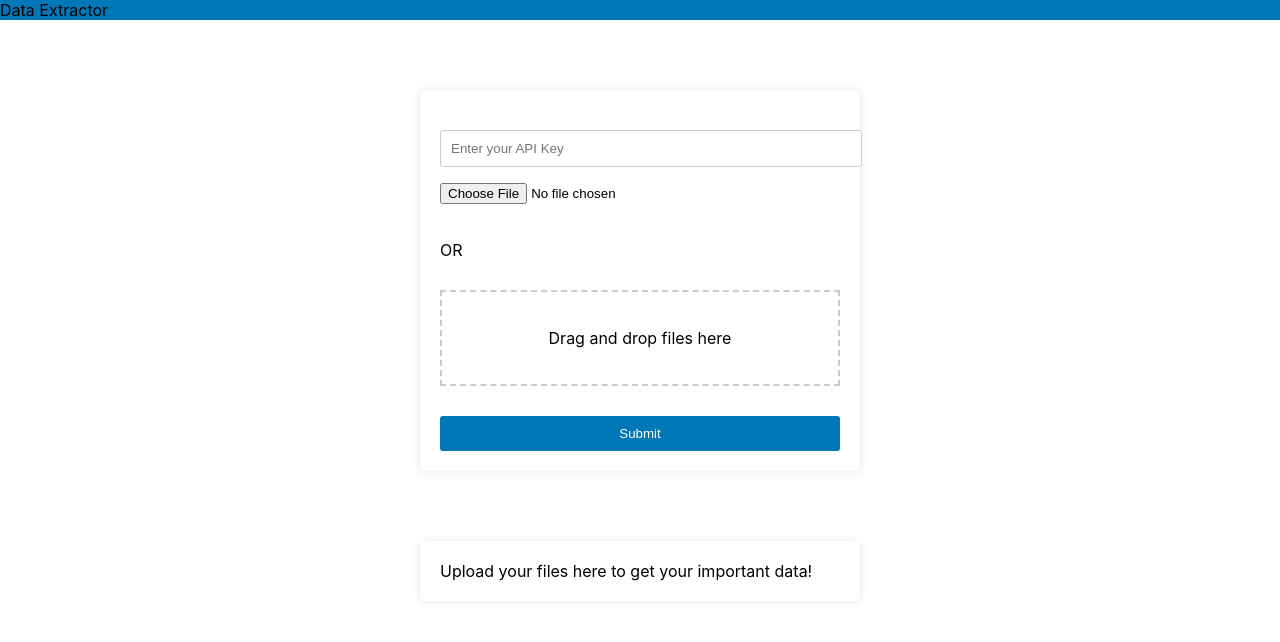
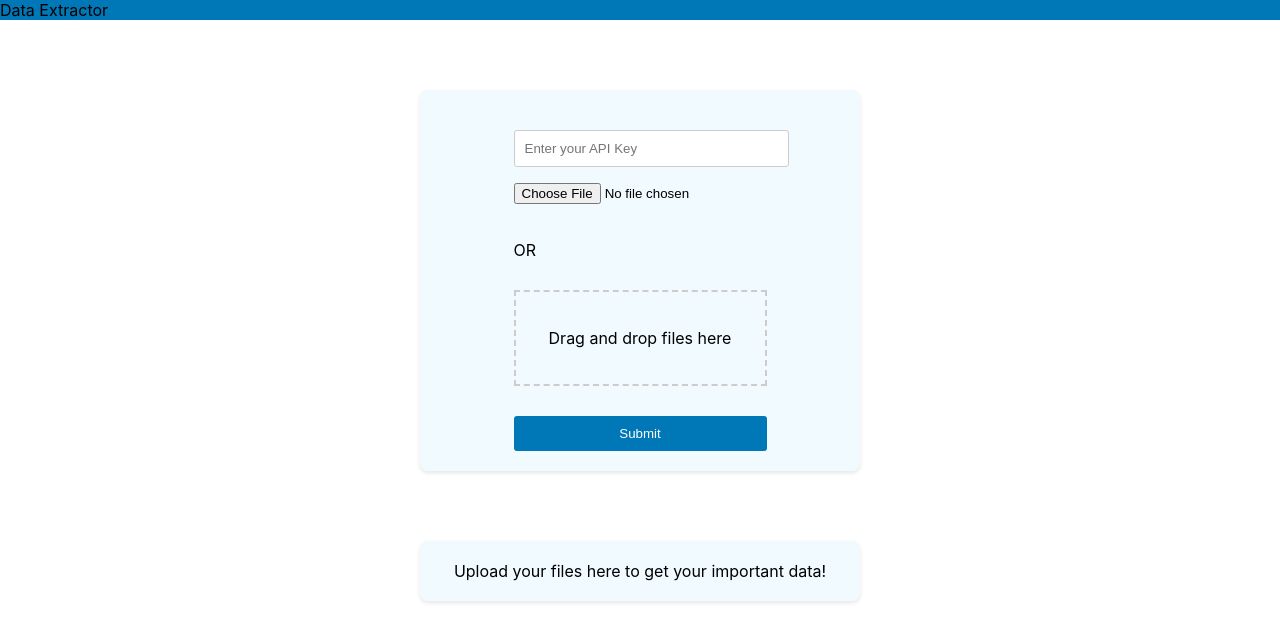
Before and after one commit to sneha-balachander/PortalPage, a React (Create React App) app: page / in a window 1280 px wide. Shown: the top 642 px of the page. Built offline with nearby package versions, Linux system fonts and the light colour scheme; the HTML template or start-up script is replaced by a standard one.

Commit message:
Download component add

```diff
--- a/src/App.js
+++ b/src/App.js
@@ -1,11 +1,17 @@
 import React, { useState } from "react";
 import NavBar from "./components/Navbar";
 import FileUpload from "./components/FileUpload";
+import FileDownload from "./components/FileDownload";
 function App() {
+  const [checkFileUpload, setcheckFileUpload] = useState(false);
+  const handleCheckFileUpload =(flag)=>{
+    setcheckFileUpload(flag);
+
+  }
   return (
     <div>
       <NavBar />
-      <FileUpload />
+      <FileUpload setFlag = {handleCheckFileUpload}/>
     </div>
   );
 }
--- /dev/null
+++ b/src/components/ExtractedData.js
@@ -0,0 +1,4 @@
+const ExtractedData = ()=>{
+
+}
+export default extractedData;
--- /dev/null
+++ b/src/components/FileDownload.css
@@ -0,0 +1,29 @@
+.container {
+    display: flex;
+    flex-direction: column;
+    align-items: center;
+    justify-content: center;
+    background-color: #f0faff;
+    padding: 20px;
+    border-radius: 8px;
+    box-shadow: 0 2px 4px rgba(0, 0, 0, 0.1);
+  }
+
+  .textContainer {
+    text-align: center;
+    margin-bottom: 20px;
+  }
+
+  .downloadButton {
+    background-color: #007bff;
+    color: #fff;
+    border: none;
+    border-radius: 4px;
+    padding: 10px 20px;
+    cursor: pointer;
+    transition: background-color 0.3s;
+  }
+
+  .downloadButton:hover {
+    background-color: #0056b3;
+  }
--- /dev/null
+++ b/src/components/FileDownload.js
@@ -0,0 +1,24 @@
+import React from "react";
+import classes from './FileDownload.css'
+const FileDownload = (props) =>{
+    const handleDownload = () => {
+        const downloadLink = document.createElement("a");
+        downloadLink.href = "Testing.txt";
+        downloadLink.download = "Updated_document.txt";
+        downloadLink.click();
+
+      };
+
+      return (
+        <div className={classes.container}>
+      <div className={classes.textContainer}>
+        <p>Here's the Updated document. Click the button to download it:</p>
+
+      </div>
+      <button className={classes.downloadButton} onClick={handleDownload}>
+        Download File
+      </button>
+    </div>
+      );
+}
+export default FileDownload;
--- a/src/components/FileUpload.js
+++ b/src/components/FileUpload.js
@@ -1,12 +1,16 @@
-import React, { useState } from "react";
+import React, { Component, useState } from "react";
 import "./FileUpload.css";
-function FileUpload() {
+import FileDownload from "./FileDownload";
+function FileUpload(props) {
   const [ApiKey, setApiKey] = useState("");
   const [isDragging, setIsDragging] = useState(false);
   const [file, setFile] = useState([]);
   const [extractedData, setExtractedData] = useState(false);
-
-  const handleSubmit = (e) => {};
+  const handleSubmit = (e) => {
+    e.preventDefault();
+    props.setFlag(true);
+    setExtractedData(true)
+  };
 
   const handleChange = (e) => {
     setApiKey(e.target.value);
@@ -32,7 +36,9 @@
     setFile(droppedFiles);
   };
 
-  const handleFileChange = (e) => {};
+  const handleFileChange = (e) => {
+    console.log(e);
+  };
 
   return (
     <div>
@@ -80,7 +86,7 @@
         </div>
         <div className="col-6 container">
           {extractedData
-            ? " "
+            ? <FileDownload/>
             : "Upload your files here to get your important data!"}
         </div>
       </div>
```
Also changed, not shown: public/Testing.txt (added).
